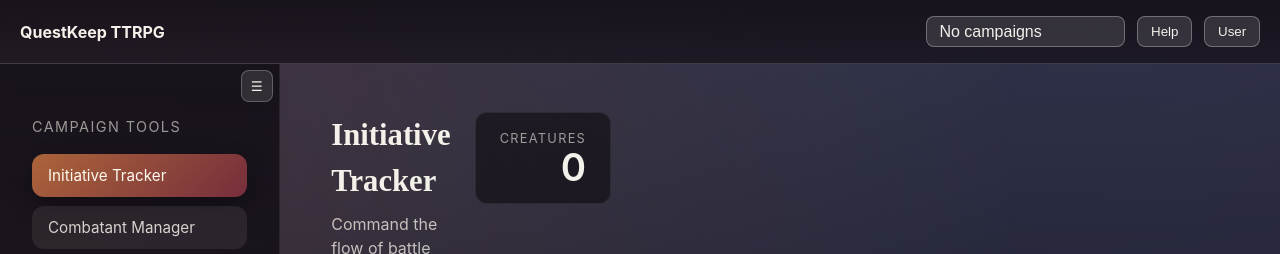
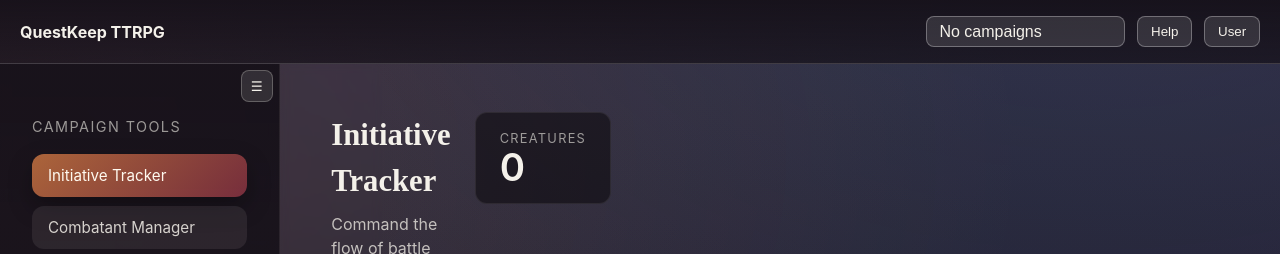
Before and after one commit to FireHeartA/DND, a React (Vite) app in the folder apps/dnd-initiative-tracker/: page / in a window 1280 px wide. Shown: the top 254 px of the page. Built offline with nearby package versions, Linux system fonts and the light colour scheme.

Commit message:
Fix initiative summary layout to use full width

```diff
--- a/apps/dnd-initiative-tracker/src/App.css
+++ b/apps/dnd-initiative-tracker/src/App.css
@@ -240,6 +240,7 @@
   justify-content: space-between;
   align-items: flex-start;
   gap: 1.5rem;
+  width: 100%;
 }
 
 .header-actions {
@@ -264,8 +265,9 @@
 .initiative-summary {
   display: flex;
   flex-direction: column;
-  align-items: flex-end;
+  align-items: stretch;
   padding: 1rem 1.5rem;
+  width: min(100%, 42rem);
   background: rgba(14, 10, 16, 0.6);
   border-radius: 12px;
   border: 1px solid rgba(244, 241, 234, 0.08);
@@ -274,13 +276,15 @@
 .campaign-summary {
   display: flex;
   gap: 1rem;
+  width: 100%;
 }
 
 .summary-card {
   display: flex;
   flex-direction: column;
-  align-items: flex-end;
+  align-items: stretch;
   padding: 1rem 1.5rem;
+  flex: 1 1 0;
   background: rgba(14, 10, 16, 0.6);
   border-radius: 12px;
   border: 1px solid rgba(244, 241, 234, 0.08);
@@ -308,8 +312,8 @@
   margin-top: 0.35rem;
   font-size: 0.78rem;
   color: rgba(244, 241, 234, 0.72);
-  text-align: right;
-  max-width: 22rem;
+  text-align: left;
+  max-width: none;
 }
 
 .initiative-summary--difficulty {
```
